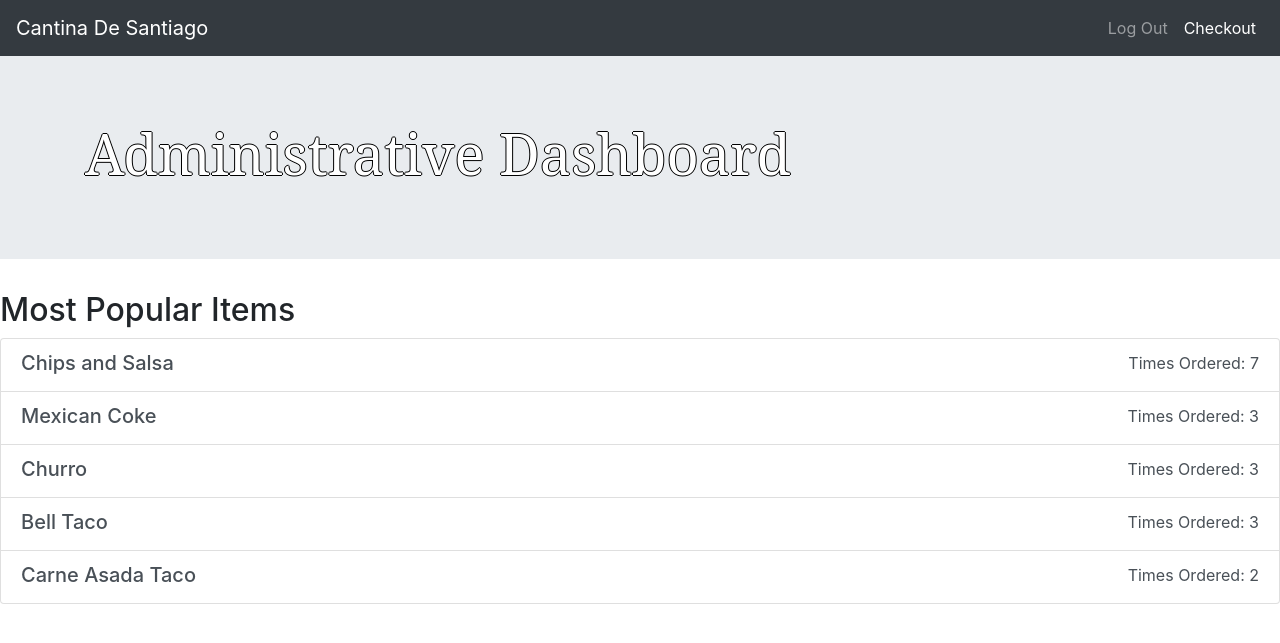
After one commit to ja-cob-s/cantina, a Flask app: page /admin/dashboard in a window 1280 px wide. The commit adds this page. Shown: the top 643 px of the page. Run offline with Flask 2, Linux system fonts and the light colour scheme; a user stored in the database is signed in; data comes from the database, SQL or seed files in the repository; both versions use the stored data as it was after the commit; some libraries are stand-ins or nearby versions.

Commit message:
implemented most popular items feature

```diff
--- a/application.py
+++ b/application.py
@@ -7,7 +7,7 @@ from flask import session as login_session
 from sqlalchemy import create_engine
 from sqlalchemy.orm import sessionmaker
 from database_setup import Base, User, MenuItem, Order, OrderItem
-from database_setup import Cart, CartView
+from database_setup import Cart, CartView, TopItemView
 from flask_login import login_user, logout_user, current_user
 from flask_login import login_required, LoginManager
 from werkzeug.urls import url_parse
@@ -21,7 +21,7 @@ login.login_view = 'show_login'
 
 DELIVERY_FEE = 2.99
 RESTAURANT_ADDRESS = '13020 Livingston Rd, Naples, FL 34105'
-APP_KEY = 'AIzaSyAlmemzptHQOxsvsq3H_jlTGrM4A1nLnMQ'
+APP_KEY = open('gmaps_api_key.txt', 'r').read()
 MAX_DELIVERY_DISTANCE = 32187  # Distance in meters, roughly equals 20 miles
 
 
@@ -250,12 +250,18 @@ def place_order():
     if not items:
         flash("No items in order!")
         return redirect(url_for('show_cart'))
+    # Make sure customer's address is valid
+    destination = current_user.address
+    if validate_address(destination) is False:
+        flash("Address is invalid or outside delivery radius!")
+        return redirect(url_for('show_cart'))
     # Create new entry in order table
     order_time = datetime.datetime.now()
     delivery_time = order_time + datetime.timedelta(0,get_delivery_time())
-    order = Order(user_id=user_id, order_time=order_time,
-                  delivery_time=delivery_time)
-    session.add(order)
+    new_order = Order(user_id=user_id, order_time=order_time,
+                      delivery_time=delivery_time)
+    session.add(new_order)
+    order = session.query(Order).filter_by(order_time=order_time).one()
     # Add each item to order_item table and remove from cart
     for i in items:
         order_item = OrderItem(order_id=order.id, menu_item_id=i.menu_item_id,
@@ -263,13 +269,11 @@ def place_order():
         session.add(order_item)
         session.delete(i)
     session.commit()
-    delivery_time = str(get_delivery_time()/60) + ' minutes'
+    # Convert delivery time to EST and format for display
+    delivery_time = delivery_time - datetime.timedelta(hours=4)
+    delivery_time = delivery_time.strftime('%I:%M %p')
     # Form URL for delivery map
     origin = RESTAURANT_ADDRESS.replace(' ', '+')
-    destination = current_user.address
-    if validate_address(destination) is False:
-        flash("Address is invalid or outside delivery radius!")
-        return redirect(url_for('show_cart'))
     destination = destination.replace(' ', '+')
     destination = destination.replace('\r\n', '+')
     destination = destination.replace('\r', '+')
@@ -345,16 +349,22 @@ def show_menu():
     """ Display main menu page"""
     session = connect()
     items = session.query(MenuItem).all()
+    top_items = session.query(TopItemView).all()
+    # Customers and those not logged in should see publicMenu
+    # while admins should see adminMenu
     try:
         if current_user.admin:
-            return render_template('menu.html', items=items)
+            return render_template('adminMenu.html', items=items,
+                                   top_items=top_items)
         else:
-            return render_template('publicMenu.html', items=items)
+            return render_template('publicMenu.html', items=items,
+                                   top_items=top_items)
     except AttributeError:
-        return render_template('publicMenu.html', items=items)
+        return render_template('publicMenu.html', items=items,
+                               top_items=top_items)
 
 
-@app.route('/menu/new', methods=['GET', 'POST'])
+@app.route('/admin/new', methods=['GET', 'POST'])
 @login_required
 def new_menu_item():
     """ Display page to create new menu item"""
@@ -372,7 +382,7 @@ def new_menu_item():
         return render_template('newMenuItem.html')
 
 
-@app.route('/menu/<int:menu_id>/edit', methods=['GET', 'POST'])
+@app.route('/admin/edit/<int:menu_id>', methods=['GET', 'POST'])
 @login_required
 def edit_menu_item(menu_id):
     """ Display page to edit an existing menu item"""
@@ -398,7 +408,7 @@ def edit_menu_item(menu_id):
         return render_template('editMenuItem.html', menu_id=menu_id, item=item)
 
 
-@app.route('/menu/<int:menu_id>/delete', methods=['GET', 'POST'])
+@app.route('/admin/delete/<int:menu_id>', methods=['GET', 'POST'])
 @login_required
 def delete_menu_item(menu_id):
     """ Display page to delete an existing menu item"""
@@ -414,6 +424,29 @@ def delete_menu_item(menu_id):
                                item=item)
 
 
+######################################
+# Administrative Dashboard Functions #
+######################################
+@app.route('/admin/dashboard')
+@login_required
+def show_dashboard():
+    """ Display the administrative dashboard which provides analytic
+        data such as most popular items, busiest times, and top locations
+        of customers
+    """
+    # Must be admin to view this page
+    try:
+        if not current_user.admin:
+            flash("You don't have permission to view this page.")
+            return redirect(url_for('show_menu'))
+    except AttributeError:
+        flash("Error determining user privledges.")
+        return redirect(url_for('show_menu'))
+    session = connect()
+    top_items = session.query(TopItemView).all()
+    return render_template('dashboard.html', top_items=top_items)
+
+
 if __name__ == '__main__':
     app.secret_key = 'super_secret_key'
     app.debug = True
--- /dev/null
+++ b/templates/dashboard.html
@@ -0,0 +1,27 @@
+{% extends "base.html" %}
+{% block content %}
+
+    <div class="jumbotron jumbotron-fluid">
+        <div class="container">
+            <h1 class="display-4">Administrative Dashboard</h1>
+        </div>
+    </div>
+
+    {% if top_items %}
+        <h2>Most Popular Items</h2>
+        <ul class="list-group">
+            {% for i in top_items %}
+                <li class="list-group-item list-group-item-action flex-column align-items-start">
+                    <div class="d-flex w-100 justify-content-between">
+                    <h5 class="mb-1">{{i.name}}</h5>
+                    Times Ordered: {{i.quantity}}
+                    </div>
+                </li>
+            {% endfor %}
+        </ul>
+    {% else %}
+        <p> You currently have no popular items. </p>
+    {% endif %}
+
+
+{% endblock %}
--- a/templates/orderComplete.html
+++ b/templates/orderComplete.html
@@ -8,7 +8,9 @@
     </div>
 
     <div class = 'pane'>
-        We estimate your order will be delivered in {{delivery_time}}
+        Thank you for your order!<br/>
+        We estimate your order will be delivered at {{delivery_time}}<br/>
+        Please have your payment method ready when the driver arrives.
         <p>
             <iframe width="600" height="450" frameborder="0" style="border:0" src={{map_url}} allowfullscreen></iframe>
         </p>
```
Also changed, not shown: database_setup.py (+19 -0 lines), templates/adminMenu.html (renamed from templates/menu.html, +21 -5 lines), templates/publicMenu.html (+22 -4 lines), cantinadesantiago.db, 1 other file.
